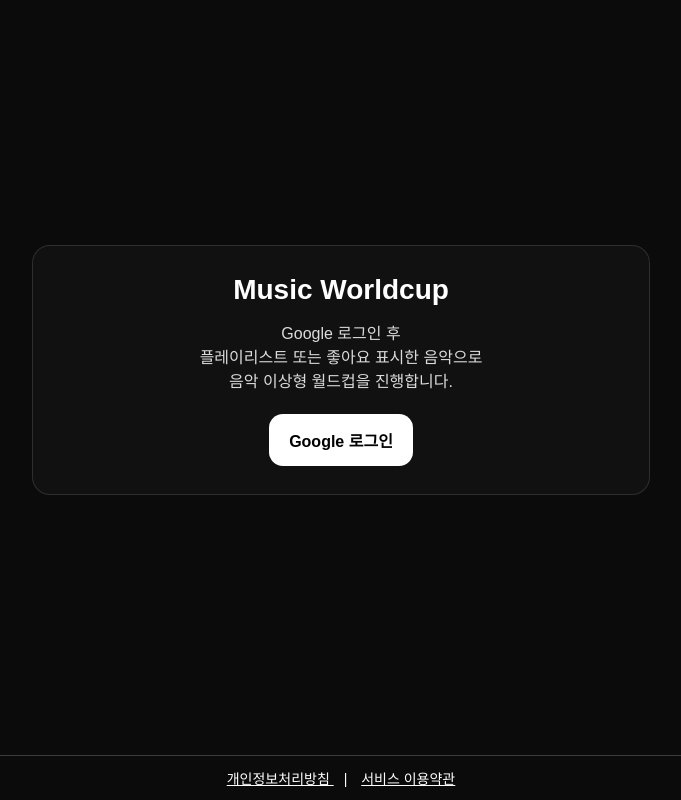
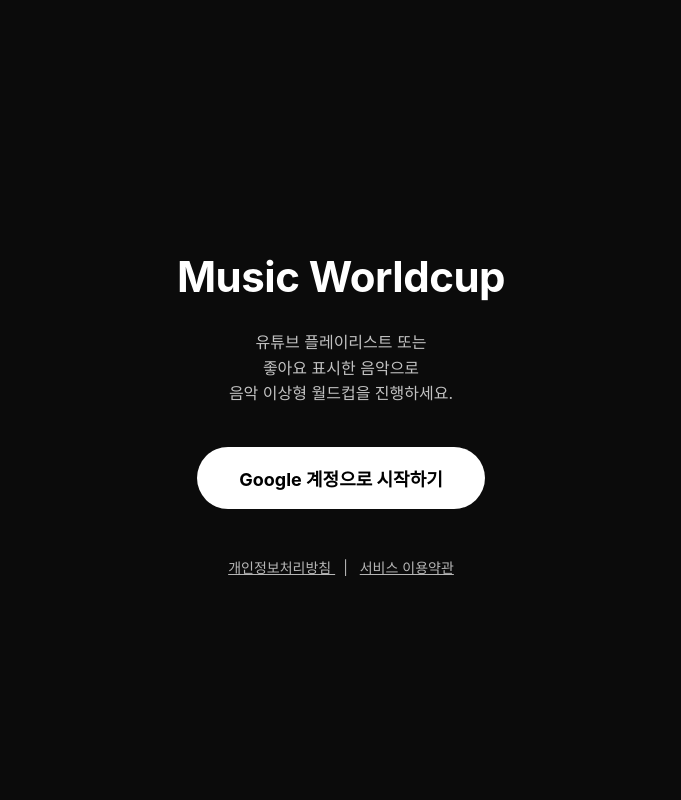
Before and after one commit to tpdud6569/music-worldcup, a FastAPI app: template templates/login.html in a window 1280 px wide. Shown: the whole page, without its empty margins (299-980 px from the left). Run offline with FastAPI, Linux system fonts and the light colour scheme; the template is opened without the code that fills it, so the values that code supplies are empty.

Commit message:
finalize login page for oauth verification

```diff
--- a/templates/login.html
+++ b/templates/login.html
@@ -1,77 +1,108 @@
 <!DOCTYPE html>
 <html lang="ko">
 <head>
-  <meta charset="UTF-8" />
-  <meta name="viewport" content="width=device-width, initial-scale=1"/>
+  <meta charset="UTF-8">
+  <meta name="viewport" content="width=device-width, initial-scale=1">
+
   <title>Music Worldcup</title>
 
-  <!-- Google Search Console site verification -->
+  <!-- Google site verification -->
   <meta name="google-site-verification"
         content="o6HOMiSwDo_sKgHpxEmLCBW3GYI0J8nUpDlDq9iCWRk" />
 
   <style>
-    body {
+    html, body {
       margin: 0;
+      padding: 0;
+      width: 100%;
+      height: 100%;
+      background: #0b0b0b;
+      color: #ffffff;
+      font-family: Pretendard, -apple-system, BlinkMacSystemFont,
+                   "Apple SD Gothic Neo", "Noto Sans KR", Arial, sans-serif;
+    }
+
+    .container {
       min-height: 100vh;
-      background: #0b0b0b;
-      color: #fff;
-      font-family: Pretendard, Arial, sans-serif;
       display: flex;
+      flex-direction: column;
+      justify-content: center;
       align-items: center;
-      justify-content: center;
-      padding-bottom: 60px;
+      text-align: center;
+      padding: 40px 20px;
       box-sizing: border-box;
     }
-    .box {
-      width: min(560px, 92vw);
-      background: #111;
-      border: 1px solid rgba(255,255,255,.12);
-      border-radius: 18px;
-      padding: 28px;
-      text-align: center;
+
+    h1 {
+      font-size: 42px;
+      margin-bottom: 12px;
+      letter-spacing: -0.5px;
     }
-    h1 { margin: 0 0 14px; font-size: 28px; }
-    .desc { color: rgba(255,255,255,.85); margin-bottom: 22px; }
+
+    .subtitle {
+      font-size: 16px;
+      opacity: 0.75;
+      max-width: 480px;
+      line-height: 1.6;
+      margin-bottom: 40px;
+    }
+
     .login-btn {
       display: inline-block;
-      padding: 14px 20px;
-      border-radius: 14px;
-      background: #fff;
-      color: #000;
+      padding: 18px 42px;
+      border-radius: 999px;
+      background: #ffffff;
+      color: #000000;
+      font-size: 18px;
+      font-weight: 700;
       text-decoration: none;
-      font-weight: 700;
+      transition: transform 0.15s ease, box-shadow 0.15s ease;
     }
+
+    .login-btn:hover {
+      transform: translateY(-2px);
+      box-shadow: 0 8px 24px rgba(255,255,255,0.25);
+    }
+
+    .login-btn:active {
+      transform: translateY(0);
+      box-shadow: none;
+    }
+
     footer {
-      position: fixed;
-      bottom: 0;
-      left: 0;
-      width: 100%;
-      background: #0b0b0b;
-      border-top: 1px solid rgba(255,255,255,.2);
-      text-align: center;
-      padding: 12px 0;
+      margin-top: 48px;
       font-size: 14px;
+      opacity: 0.7;
     }
+
     footer a {
-      color: #fff;
+      color: #ffffff;
       text-decoration: underline;
-      margin: 0 10px;
+      margin: 0 8px;
+    }
+
+    footer a:hover {
+      opacity: 0.9;
     }
   </style>
 </head>
 
 <body>
-  <div class="box">
+
+  <div class="container">
     <h1>Music Worldcup</h1>
-    <div class="desc">
-      Google 로그인 후<br>
-      플레이리스트 또는 좋아요 표시한 음악으로<br>
-      음악 이상형 월드컵을 진행합니다.
-    </div>
-    <a class="login-btn" href="/login">Google 로그인</a>
-  </div>
 
-  <!-- OAuth bot-visible footer -->
+    <p class="subtitle">
+      유튜브 플레이리스트 또는<br>
+      좋아요 표시한 음악으로<br>
+      음악 이상형 월드컵을 진행하세요.
+    </p>
+
+    <a href="/login" class="login-btn">
+      Google 계정으로 시작하기
+    </a>
+
+    <!-- ⚠️ Google OAuth 자동검사 핵심 영역 -->
     <footer>
       <a href="https://music-worldcup.onrender.com/privacy">
         개인정보처리방침
@@ -81,5 +112,7 @@
         서비스 이용약관
       </a>
     </footer>
+  </div>
+
 </body>
 </html>
```
Lines whose indentation alone changed are shown as unchanged.
